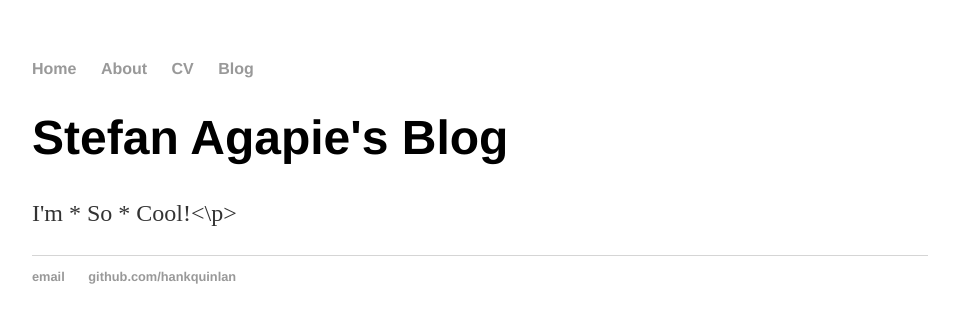
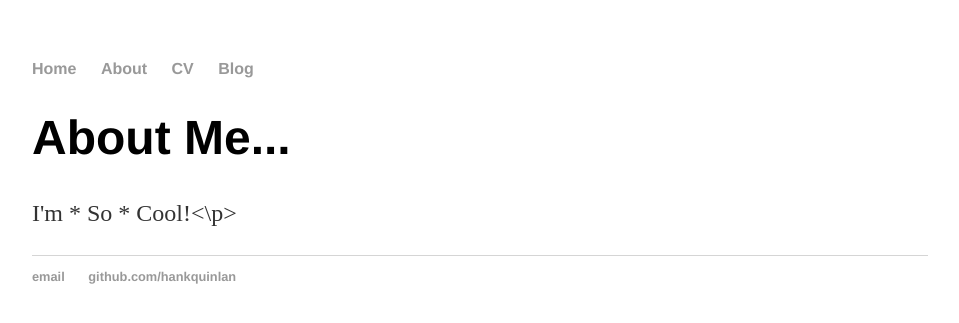
Before and after one commit to stefanagapie/stefanagapie.github.io, a Jekyll site: the page built from about/index.html, in a window 1280 px wide. Shown: the top 323 px of the page, without its empty margins (160-1119 px from the left). Built offline with Jekyll 4.4.1, drawn with Linux system fonts in a browser that asks for light colours.

Commit message:
Update index.html

```diff
--- a/about/index.html
+++ b/about/index.html
@@ -1,6 +1,6 @@
 ---
 layout: default
-title: Stefan Agapie's Blog
+title: About Me...
 ---
 	<h1>{{ page.title }}</h1>
 	<p>I'm * So * Cool!<\p>
```
